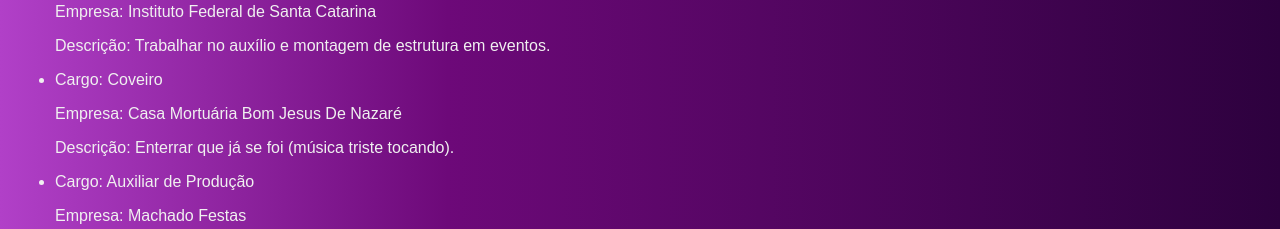
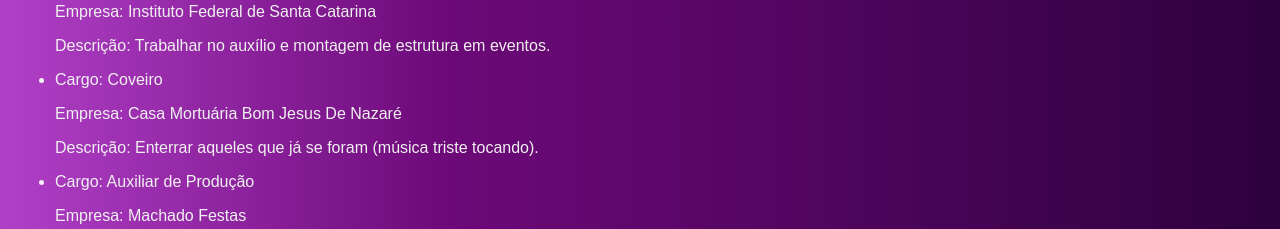
Before and after one commit to PablitoRicardito/Curriculum, a plain HTML site: page index.html in a window 1280 px wide. Shown: the part 1000-1229 px from the top of the page. Drawn offline with Linux system fonts and the light colour scheme.

Commit message:
Update index.html

```diff
--- a/index.html
+++ b/index.html
@@ -240,7 +240,7 @@
             <li>
                 <p>Cargo: Coveiro</p>
                 <p>Empresa: Casa Mortuária Bom Jesus De Nazaré</p>
-                <p>Descrição: Enterrar que já se foi (música triste tocando).</p>
+                <p>Descrição: Enterrar aqueles que já se foram (música triste tocando).</p>
             </li>
             <li>
                 <p>Cargo: Auxiliar de Produção</p>
```
